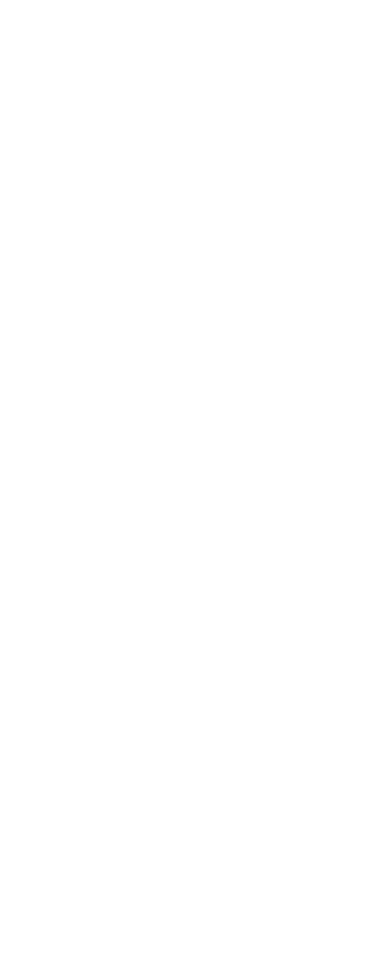
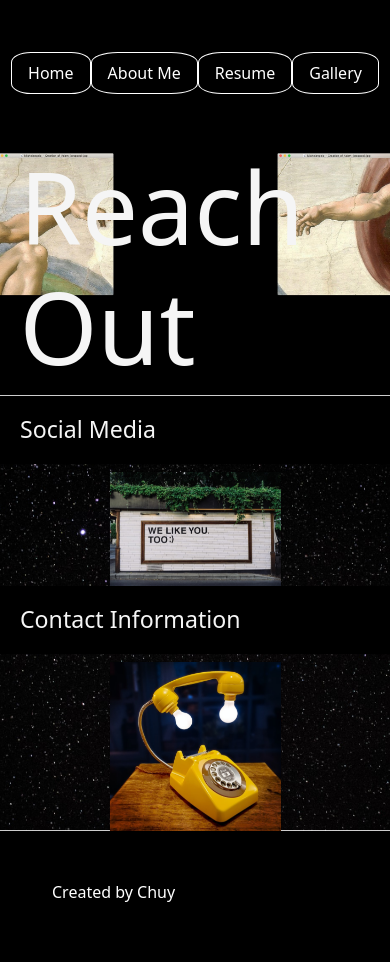
Before and after one commit to JesusAranda-Mata/CP-Portfolio, a plain HTML site: page reach-me/reachIndex.html in a window 390 px wide. Before the commit the page ends 844 px from the top, so only its background shows below. Drawn offline with nearby package versions, Linux system fonts and the light colour scheme; files that its build step writes are made by us from their sources.

Commit message:
reach me second commit

```diff
--- a/reach-me/reachIndex.html
+++ b/reach-me/reachIndex.html
@@ -0,0 +1,69 @@
+<!DOCTYPE html>
+<html lang="en">
+    <head>
+        <meta charset="UTF-8">
+        <meta http-equiv="X-UA-Compatible" content="IE=edge">
+        <meta name="viewport" content="width=device-width, initial-scale=1.0">
+        <link rel="stylesheet" href="./cssReset.css">
+        <link href="https://cdn.jsdelivr.net/npm/bootstrap@5.0.1/dist/css/bootstrap.min.css" rel="stylesheet" integrity="sha384-+0n0xVW2eSR5OomGNYDnhzAbDsOXxcvSN1TPprVMTNDbiYZCxYbOOl7+AMvyTG2x" crossorigin="anonymous">
+        <link rel="stylesheet" href="../style.css">
+        <link rel="stylesheet" href="./reachStyle.css">
+        <title>Portfolio</title>
+    </head>
+<body>
+    <section class="nav-bar-section">
+        <ul class="nav justify-content-center">
+            <li class="nav-item">
+                <a class="nav-link" href="../index.html">Home</a>
+             </li>
+            <li class="nav-item">
+            <a class="nav-link" href="../about/about.html">About Me</a>
+            </li>
+            <li class="nav-item">
+            <a class="nav-link" href="./resume/resumeIndex.html">Resume</a>
+            </li>
+            <li class="nav-item">
+            <a class="nav-link" href="#">Gallery</a>
+            </li>
+        </ul>
+    </section>
+    <section class="main">
+        <div class="parallax-window" data-parallax="scroll" data-image-src="../images/reach.jpg">
+            <div class="myself">
+                <h1>Reach Out</h1>
+            </div>
+        </div>
+    </section>
+    <div class="parallax-window" data-parallax="scroll" data-image-src="../images/stars.jpg">
+    <section class="social-m">
+        <h3>Social Media</h3>
+        <div class="social-media container">
+            <img class="image" src="../images/socialMedia.jpg" alt="social-media" >
+                <ul class="social middle">
+                    <li>Facebook</li>
+                    <li>@Instagram</li>
+                    <li>@Twitter</li>
+                </ul>
+        </div>
+        <h3>Contact Information</h3>
+        <div class="contact-l container">
+            <img class="image" src="../images/rotaryPhone.jpg" alt="contact-info">
+            <div class="contact-info">
+                <ul class="contact middle">
+                    <li>Phone# (555)555-5555</li>
+                    <li>Email: sdfasd@asdfds.com</li>
+                    <li>Fax:(555)555-5555 </li>
+                    <li>Smoke Signals: Poof Poof PoofPoof Poof</li>
+                    <li>Mail: P.O. box 666, New Braunfels TX, 78130</li>
+                </ul>
+            </div>
+        </div>
+    </section>
+    </div>
+    <footer class="footer">
+        <h6>Created by Chuy</h6>
+    </footer>
+    <script src="https://ajax.googleapis.com/ajax/libs/jquery/1.11.0/jquery.min.js"></script>
+    <script src="../parallax.js-1.5.0/parallax.js"></script>
+</body>
+</html>
--- a/reach-me/reachStyle.css
+++ b/reach-me/reachStyle.css
@@ -0,0 +1,74 @@
+.myself h1 {
+    margin: 0;
+    animation: 1.5s ease-out 0s 1 h1;
+}
+
+@keyframes  h1 {
+    0% {
+        transform: translateY(-100%);
+      }
+      100% {
+        transform: translateY(0);
+      }
+    }
+
+.myself {
+    display: flex;
+    align-items: center;
+    justify-content: center;
+    padding-bottom: 10px;
+    background-position: center;
+}
+
+h3 {
+    background-color: black;
+    padding: 20px;
+}
+
+ul {
+    list-style: none;
+}
+
+.social-m .social-median {
+
+}
+
+.image {
+    opacity: 1;
+    display: block;
+    width: 100%;
+    height: auto;
+    transition: .5s ease;
+    backface-visibility: hidden;
+  }
+
+  .middle {
+    transition: .5s ease;
+    opacity: 0;
+    position: absolute;
+    top: 50%;
+    left: 50%;
+    transform: translate(-50%, -50%);
+    -ms-transform: translate(-50%, -50%)
+  }
+
+  .container {
+    position: relative;
+    width: 50%;
+    color: whitesmoke;
+    font-size: 24px;
+  }
+
+  @media (max-width: 600px) {
+      .contact-l {
+          font-size: 12px;
+      }
+  }
+
+  .container:hover .image {
+    opacity: 0.5;
+  }
+
+  .container:hover .middle {
+    opacity: 1;
+  }
```
Also changed, not shown: index.html (+4 -4 lines), resume/resumeIndex.html (+1 -1 lines), images/reach.jpg (added), images/rotaryPhone.jpg (added), images/socialMedia.jpg (added).
